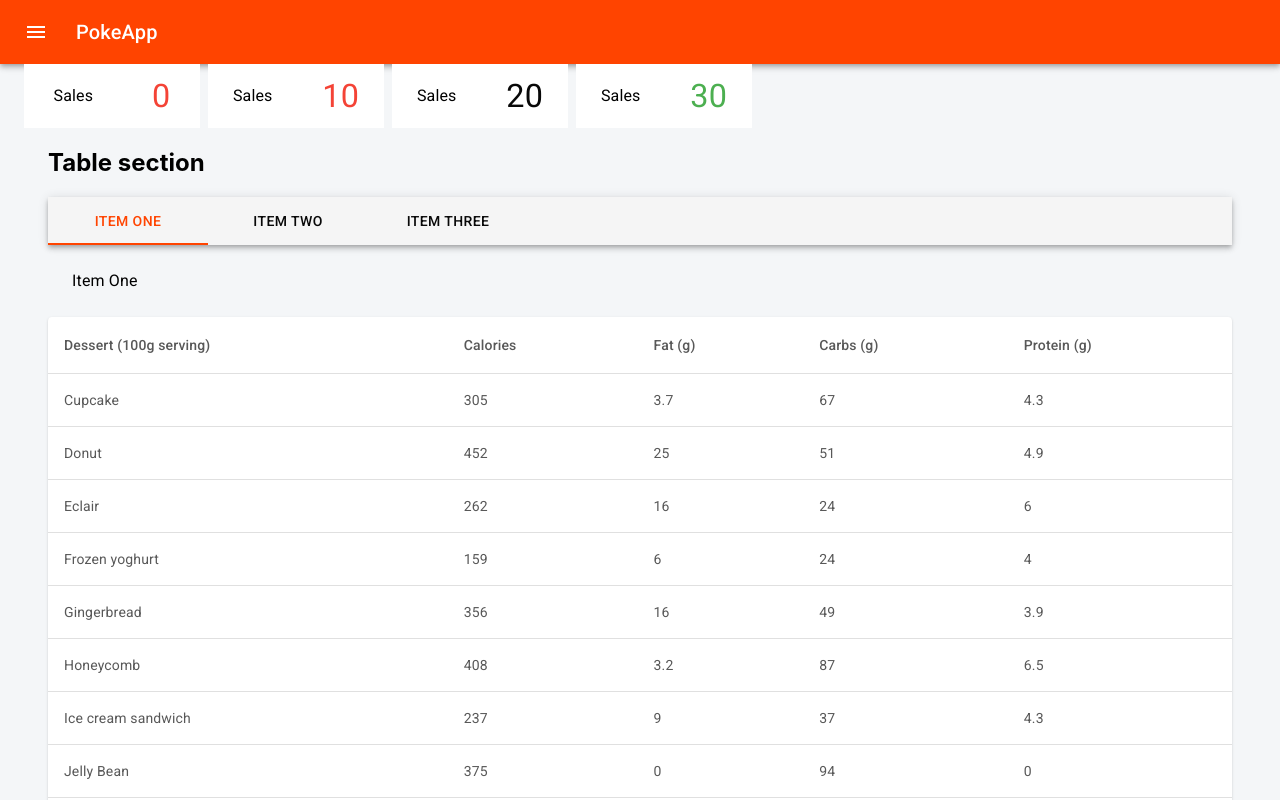
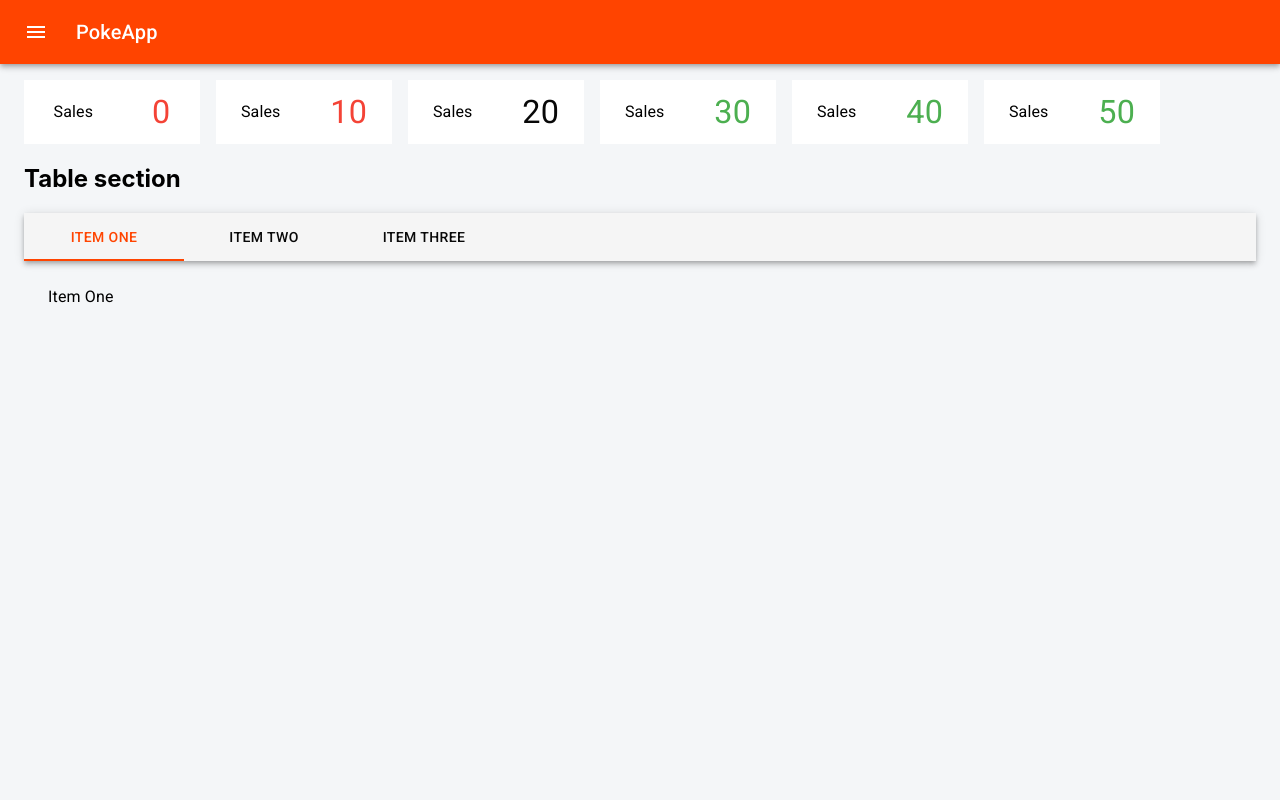
Before and after one commit to wolftrax5/pokexample, a React (Create React App) app: page / in a window 1280 px wide. Shown: the top 800 px of the page. Built offline with nearby package versions, Linux system fonts and the light colour scheme.

Commit message:
Fix responsive width

```diff
--- a/src/Components/AppLayout/App.tsx
+++ b/src/Components/AppLayout/App.tsx
@@ -8,7 +8,22 @@ import { theme } from '../../styles/theme';
 import { HeaderBar } from '../HeaderBar';
 import {PokeStats} from '../PokeStats';
 import { GroupTabs } from '../GroupTabs';
-import { ResponsiveTable } from '../ResponsiveTable'
+
+const Body = () => (
+  <>
+    <h2>Table section</h2>
+    <GroupTabs/>
+  </>
+)
+const CardPanel = () => (
+  <Grid container  spacing={2}>
+    {[0, 1, 2, 3,4,5 ].map((value) => (
+      <Grid key={value} item>
+        <PokeStats label='Sales' data={value * 10}/>
+      </Grid>
+    ))}
+  </Grid>
+)
 
 function App() {
   /*const { pokemons, loading } = usePokemonsData('https://pokeapi.co/api/v2/pokemon?limit=100&offset=200');
@@ -20,22 +35,12 @@ function App() {
       <HeaderBar></HeaderBar>
        <Container>
 
-      <Grid container direction='column'>
+       <Grid container direction='column'>
         <Grid item>
-          <Grid container  spacing={1}>
-          {[0, 1, 2, 3].map((value) => (
-            <Grid key={value} item>
-            <PokeStats label='Sales' data={value * 10}/>
-            </Grid>
-          ))}
-          </Grid>
+          <CardPanel />
         </Grid>
-        <Grid item>
-            <Container>
-              <h2>Table section</h2>
-              <GroupTabs/>
-              <ResponsiveTable />
-            </Container>
+        <Grid style= {{width: '100%'}} item>
+            <Body />
         </Grid>
       </Grid>
 
--- a/src/Components/HeaderBar/index.tsx
+++ b/src/Components/HeaderBar/index.tsx
@@ -9,6 +9,9 @@ import { MenuSharp } from  '@material-ui/icons';
 
 const useStyles = makeStyles((theme: Theme) =>
   createStyles({
+    Bar: {
+      marginBottom: theme.spacing(2),
+    },
     menuButton: {
       marginRight: theme.spacing(2),
     },
@@ -22,7 +25,7 @@ export const HeaderBar = () => {
   const classes = useStyles();
 
   return (
-      <AppBar position="static">
+      <AppBar  className={classes.Bar} position="static">
         <Toolbar>
           <IconButton edge="start" className={classes.menuButton} color="inherit" aria-label="menu">
             <MenuSharp />
--- a/src/Components/ResponsiveTable/index.tsx
+++ b/src/Components/ResponsiveTable/index.tsx
@@ -4,7 +4,6 @@ import TableBody from "@material-ui/core/TableBody";
 import TableCell from "@material-ui/core/TableCell";
 import TableHead from "@material-ui/core/TableHead";
 import TableRow from "@material-ui/core/TableRow";
-import Paper from "@material-ui/core/Paper";
 
 interface Data {
     id: string,
@@ -43,7 +42,6 @@ const rows = [
 ];
 
 export const ResponsiveTable = () => (
-    <Paper >
       <Table>
         <TableHead>
           <TableRow>
@@ -68,5 +66,4 @@ export const ResponsiveTable = () => (
           ))}
         </TableBody>
       </Table>
-    </Paper>
 );
```
